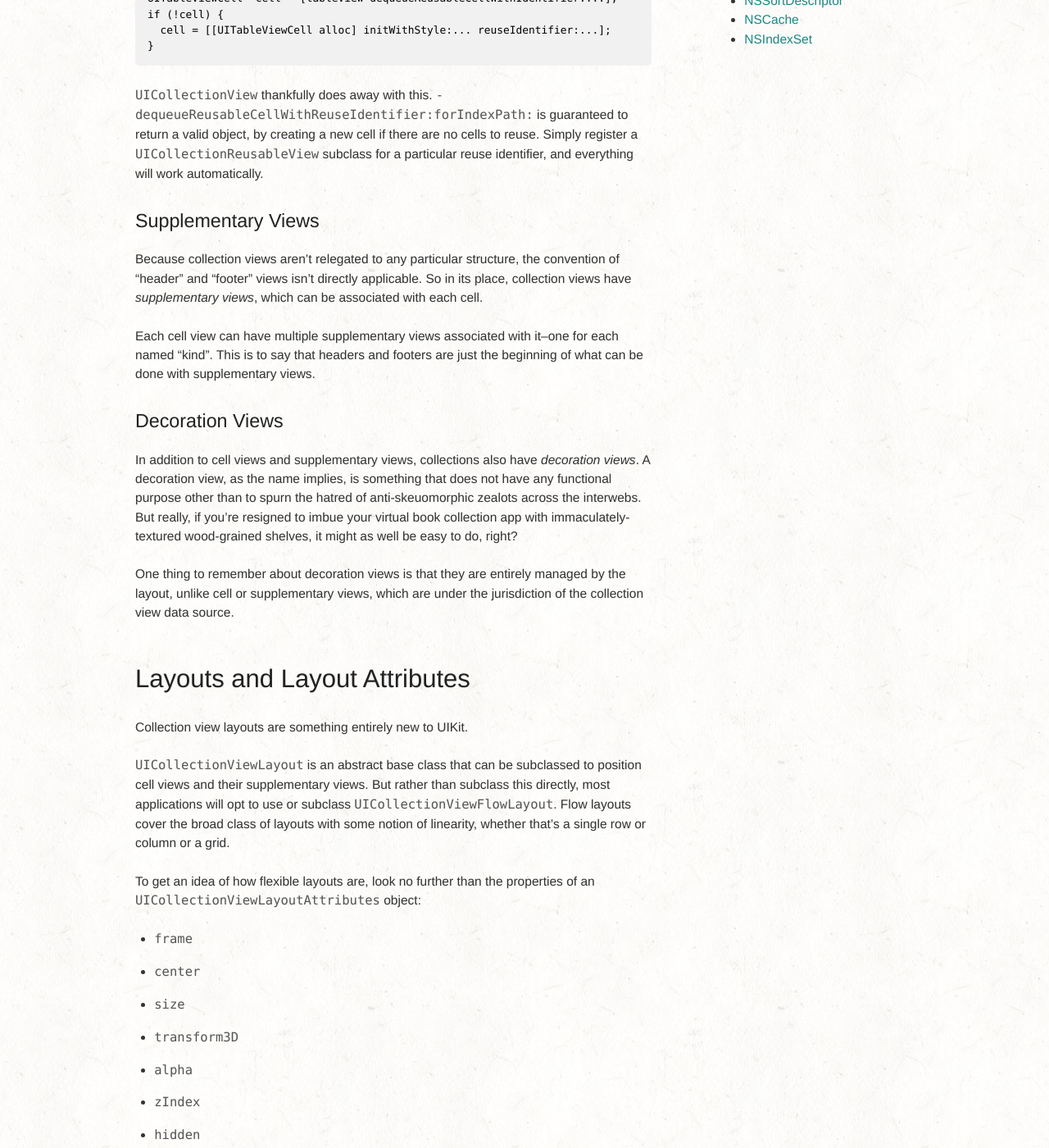
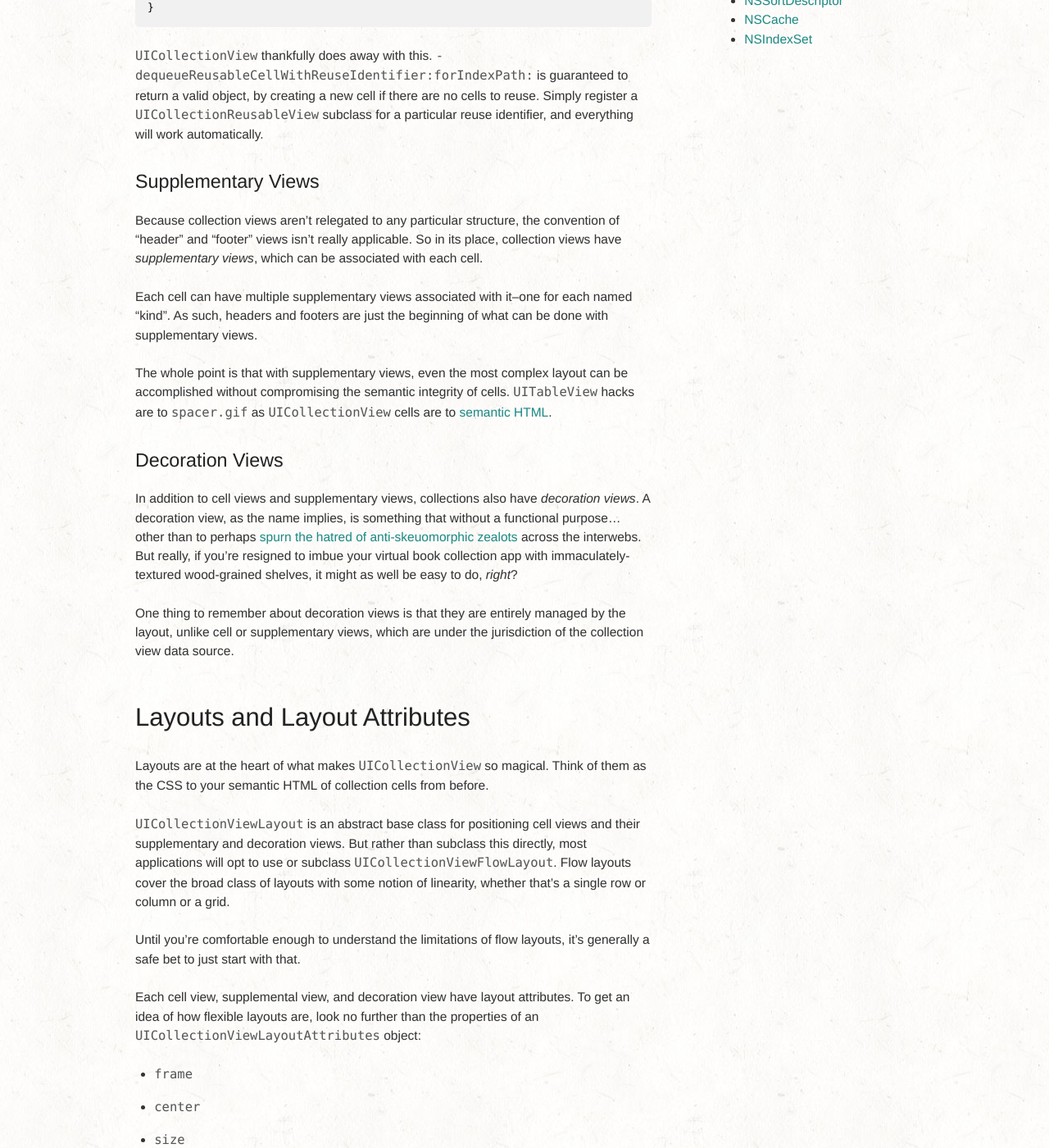
Before and after one commit to NSHipster/articles, a Jekyll site: the page built from _posts/2012-09-24-uicollectionview.md, in a window 1280 px wide and 1400 px high, scrolled down 1151 px. Shown: the whole window at 82% size. Built offline with Jekyll 4.4.1, drawn with Linux system fonts in a browser that asks for light colours; comment, search, counter and statistics services are not loaded; some of the changed text lies outside the part shown.

Commit message:
Proof reading

```diff
--- a/_posts/2012-09-24-uicollectionview.md
+++ b/_posts/2012-09-24-uicollectionview.md
@@ -8,27 +8,25 @@
 description: "UICollectionView single-handedly changes the way we will design and develop iOS apps from here on out. This is not to say that collection views are in any way unknown or obscure. But being an NSHipster isn't just about knowing obscure gems in the rough. Sometimes, it's about knowing about up-and-comers before they become popular and sell out."
 ---
 
-`UICollectionView` is the new `UITableView`.
-
-`UICollectionView` single-handedly changes the way we will design and develop iOS apps from here on out.
+`UICollectionView` is the new `UITableView`. It's that important.
 
 This is not to say that collection views are in any way unknown or obscure--anyone who went to any of the WWDC sessions about it, or got to play with in the iOS 6 beta already know what's up.
 
-Remember, being an NSHipster isn't just about knowing obscure gems in the rough. Sometimes, it's about knowing about up-and-comers before they become popular and sell out. So without further ado, here's the skinny on the next big thing:
+Remember, being an NSHipster isn't just about knowing obscure gems in the rough. Sometimes, it's about knowing about up-and-comers before they become popular and sell out. So before everybody else finds out for themselves, here's the skinny on the next big thing:
 
 ---
 
-`UICollectionView` takes the familiar patterns of `UITableView` and generalize them in such a way that makes any layout not only possible, but--in many cases--trivial.
+`UICollectionView` takes the familiar patterns of `UITableView` and generalizes them to make any layout possible (and, in many cases, trivial).
 
-Like `UITableView`, `UICollectionView` is a `UIScrollView` subclass that manages a collection of ordered items. Items are managed by a data source, which provides a representative cell view at a particular index path.
+Like `UITableView`, `UICollectionView` is a `UIScrollView` subclass that manages a collection of ordered items. Items are managed by a _data source_, which provides a representative cell view at a particular index path.
 
-Unlike `UITableView`, however, `UICollectionView` is not constrained to a vertical, single-column layout. Instead, a collection view has a _layout_ object, which determines the position of each subview, similar to a data source in some respects.
+Unlike `UITableView`, however, `UICollectionView` is not constrained to a vertical, single-column layout. Instead, a collection view has a _layout_ object, which determines the position of each subview, similar to a data source in some respects. More on that later.
 
 ### Cell Views
 
-In another departure from the old-world, table view way of doing things, the process of recycling views has been significantly improved.
+In another departure from the old-school table view way of doing things, the process of recycling views has been significantly improved.
 
-Whereas in `-tableView:cellForRowAtIndexPath:`, a developer is wont to invoke the familiar incantation:
+In `-tableView:cellForRowAtIndexPath:`, a developer has to invoke the familiar incantation:
 
     UITableViewCell *cell = [tableView dequeueReusableCellWithIdentifier:...];
     if (!cell) {
@@ -39,23 +37,27 @@
 
 ### Supplementary Views
 
-Because collection views aren't relegated to any particular structure, the convention of "header" and "footer" views isn't directly applicable. So in its place, collection views have _supplementary views_, which can be associated with each cell.
+Because collection views aren't relegated to any particular structure, the convention of "header" and "footer" views isn't really applicable. So in its place, collection views have _supplementary views_, which can be associated with each cell.
 
-Each cell view can have multiple supplementary views associated with it--one for each named "kind". This is to say that headers and footers are just the beginning of what can be done with supplementary views.
+Each cell can have multiple supplementary views associated with it--one for each named "kind". As such, headers and footers are just the beginning of what can be done with supplementary views.
+
+The whole point is that with supplementary views, even the most complex layout can be accomplished without compromising the semantic integrity of cells. `UITableView` hacks are to [`spacer.gif`](http://en.wikipedia.org/wiki/Spacer_GIF) as `UICollectionView` cells are to [semantic HTML](http://en.wikipedia.org/wiki/Semantic_HTML).
 
 ### Decoration Views
 
-In addition to cell views and supplementary views, collections also have _decoration views_. A decoration view, as the name implies, is something that does not have any functional purpose other than to spurn the hatred of anti-skeuomorphic zealots across the interwebs. But really, if you're resigned to imbue your virtual book collection app with immaculately-textured wood-grained shelves, it might as well be easy to do, right?
+In addition to cell views and supplementary views, collections also have _decoration views_. A decoration view, as the name implies, is something that without a functional purpose... other than to perhaps [spurn the hatred of anti-skeuomorphic zealots](http://skeu.it) across the interwebs. But really, if you're resigned to imbue your virtual book collection app with immaculately-textured wood-grained shelves, it might as well be easy to do, _right_?
 
 One thing to remember about decoration views is that they are entirely managed by the layout, unlike cell or supplementary views, which are under the jurisdiction of the collection view data source.
 
 ## Layouts and Layout Attributes
 
-Collection view layouts are something entirely new to UIKit.
+Layouts are at the heart of what makes `UICollectionView` so magical. Think of them as the CSS to your semantic HTML of collection cells from before.
 
-`UICollectionViewLayout` is an abstract base class that can be subclassed to position cell views and their supplementary views. But rather than subclass this directly, most applications will opt to use or subclass `UICollectionViewFlowLayout`. Flow layouts cover the broad class of layouts with some notion of linearity, whether that's a single row or column or a grid.
+`UICollectionViewLayout` is an abstract base class for positioning cell views and their supplementary and decoration views. But rather than subclass this directly, most applications will opt to use or subclass `UICollectionViewFlowLayout`. Flow layouts cover the broad class of layouts with some notion of linearity, whether that's a single row or column or a grid.
 
-To get an idea of how flexible layouts are, look no further than the properties of an `UICollectionViewLayoutAttributes` object:
+Until you're comfortable enough to understand the limitations of flow layouts, it's generally a safe bet to just start with that.
+
+Each cell view, supplemental view, and decoration view have layout attributes. To get an idea of how flexible layouts are, look no further than the properties of an `UICollectionViewLayoutAttributes` object:
 
 - `frame`
 - `center`
@@ -65,7 +67,7 @@
 - `zIndex`
 - `hidden`
 
-Each cell view, supplemental view, and decoration view have layout attributes. Attributes are specified by the kind of delegate methods you might expect:
+Attributes are specified by the kind of delegate methods you might expect:
 
 - `-layoutAttributesForItemAtIndexPath:`
 - `-layoutAttributesForSupplementaryViewOfKind:atIndexPath:`
@@ -77,11 +79,11 @@
 
 Using this, you could, for example, fade out items as they approach the edge of the screen. Or, since all of the layout attribute properties are automatically animated, you could create a poor-man's [cover flow](http://en.wikipedia.org/wiki/Cover_Flow) layout in just a couple lines of code with the right set of 3D transforms.
 
-In fact, collection views can swap out layouts wholesale, allowing views to transition seamlessly between different modes--all without changing the underlying data.
+In fact, collection views can even swap out layouts wholesale, allowing views to transition seamlessly between different modes--all without changing the underlying data.
 
 ---
 
-Since the introduction of the iPad, there has been a lingering, subtle tension between the original UI paradigms of the iPhone, and the demands of a new, larger form factor. And with the iPhone 5 here, and a rumored "iPad mini" on the way, this tension would have threatened to fracture the entire platform, had it not been for `UICollectionView` (as well as Auto-Layout).
+Since the introduction of the iPad, there has been a subtle, yet lingering tension between the original UI paradigms of the iPhone, and the demands of this newer, larger form factor. With the iPhone 5 here, and a rumored "iPad mini" on the way, this tension could have threatened to fracture the entire platform, had it not been for `UICollectionView` (as well as Auto-Layout).
 
 There are a million ways Apple could (or could not) have provided this kind of functionality, but they really knocked it out of the park with how they designed everything.
 
@@ -89,6 +91,8 @@
 
 As a result, the entire landscape of iOS apps will be forever changed. With collection views, the aesthetic shift that was kicked off with the iPad will explode into an entire re-definition of how we expect apps to look and behave.
 
->Lest you think you have to hold off for iOS 6 adoption to catch up in order to use collection views in your app, here's some great news:
+Everyone may not be hip to collection views quite yet, but now you'll be able to say that you knew about them before they were cool.
 
->[Peter Steinberger](https://github.com/steipete) has released [PSTCollectionView](https://github.com/steipete/PSTCollectionView), a _100% API-compatible replacement for `UICollectionView` that supports iOS 4.3+_.
+> Lest you think you have to hold off for iOS 6 adoption to catch up in order to use collection views in your app, here's some great news:
+
+> [Peter Steinberger](https://github.com/steipete) has released [PSTCollectionView](https://github.com/steipete/PSTCollectionView), a _100% API-compatible replacement for `UICollectionView` that supports iOS 4.3+_. Check it out!
```
